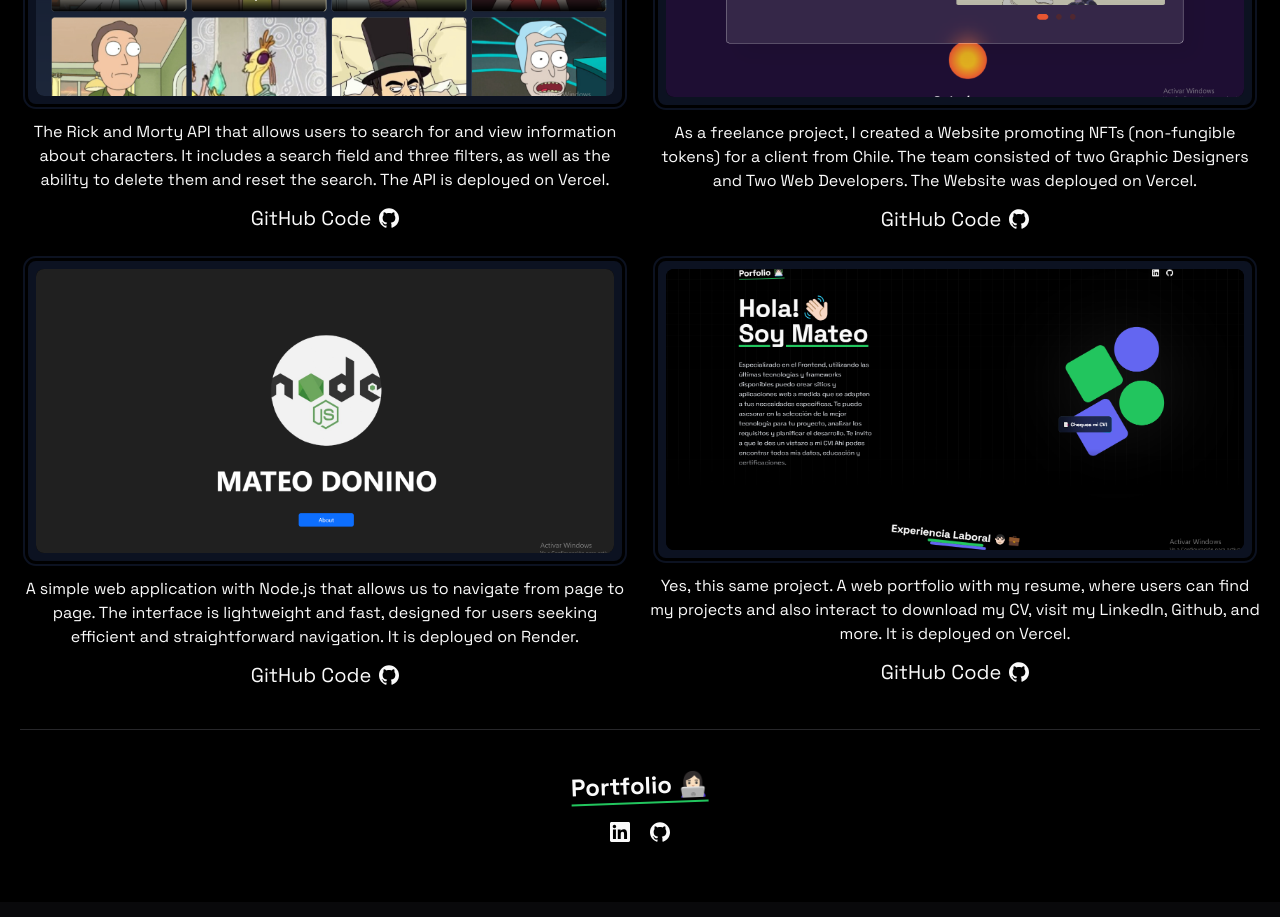
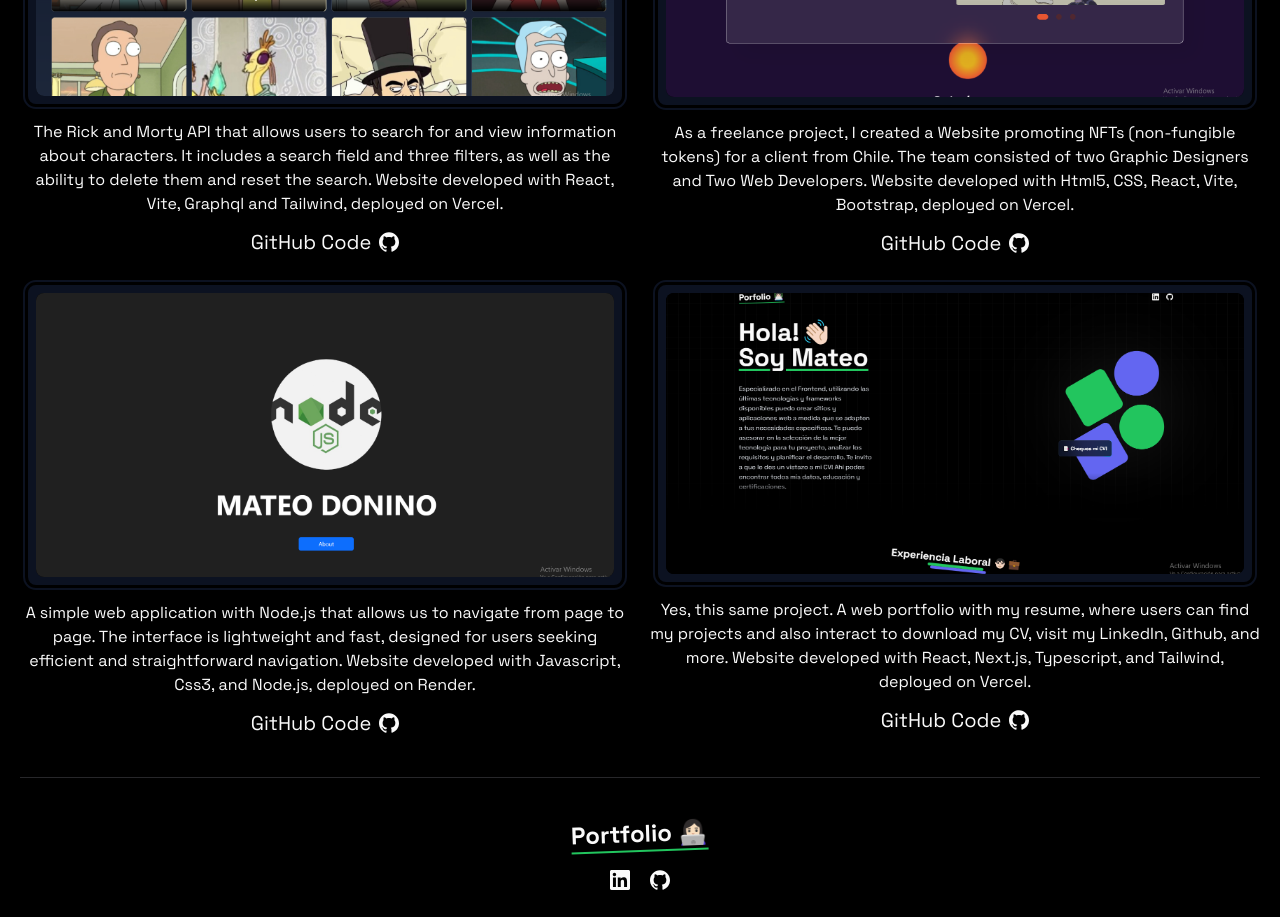
Before and after one commit to MateoDonino/porfolio-nextjs-en, a Next.js app: page / in a window 1280 px wide. Shown: the part 2720-3637 px from the top of the page. Built offline with nearby package versions, Linux system fonts and the light colour scheme.

Commit message:
Update 1.7

```diff
--- a/components/Projects.tsx
+++ b/components/Projects.tsx
@@ -23,7 +23,7 @@ export default function Projects() {
     {
       title: "Api Rick and Morty",
       description:
-        "The Rick and Morty API that allows users to search for and view information about characters. It includes a search field and three filters, as well as the ability to delete them and reset the search. The API is deployed on Vercel.",
+        "The Rick and Morty API that allows users to search for and view information about characters. It includes a search field and three filters, as well as the ability to delete them and reset the search. Website developed with React, Vite, Graphql and Tailwind, deployed on Vercel.",
       tech: [SiReact, SiVite, SiTailwindcss, SiGraphql],
       link: "https://dev-challenge-rickymorty.vercel.app/",
       cover: "/web1.png",
@@ -34,7 +34,7 @@ export default function Projects() {
     {
       title: "Lutin Studio",
       description:
-        "As a freelance project, I created a Website promoting NFTs (non-fungible tokens) for a client from Chile. The team consisted of two Graphic Designers and Two Web Developers. The Website was deployed on Vercel.",
+        "As a freelance project, I created a Website promoting NFTs (non-fungible tokens) for a client from Chile. The team consisted of two Graphic Designers and Two Web Developers. Website developed with Html5, CSS, React, Vite, Bootstrap, deployed on Vercel.",
       tech: [SiHtml5, SiCss3, SiReact, SiVite, SiBootstrap],
       link: "https://lutin-varelacristianfacundo.vercel.app/",
       cover: "/web4.png",
@@ -45,7 +45,7 @@ export default function Projects() {
     {
       title: "Node.js Aplication",
       description:
-        "A simple web application with Node.js that allows us to navigate from page to page. The interface is lightweight and fast, designed for users seeking efficient and straightforward navigation. It is deployed on Render.",
+        "A simple web application with Node.js that allows us to navigate from page to page. The interface is lightweight and fast, designed for users seeking efficient and straightforward navigation. Website developed with Javascript, Css3, and Node.js, deployed on Render.",
       tech: [SiJavascript, SiCss3, SiNodedotjs],
       link: "https://nodejs-project-chyw.onrender.com/",
       cover: "/web2.png",
@@ -56,7 +56,7 @@ export default function Projects() {
     {
       title: "Portfolio Web",
       description:
-        "Yes, this same project. A web portfolio with my resume, where users can find my projects and also interact to download my CV, visit my LinkedIn, Github, and more. It is deployed on Vercel.",
+        "Yes, this same project. A web portfolio with my resume, where users can find my projects and also interact to download my CV, visit my LinkedIn, Github, and more. Website developed with React, Next.js, Typescript, and Tailwind, deployed on Vercel.",
       tech: [SiReact, SiNextdotjs, SiTailwindcss, SiTypescript],
       link: "https://porfolio-nextjs-eight.vercel.app/",
       cover: "/web7.png",
```
